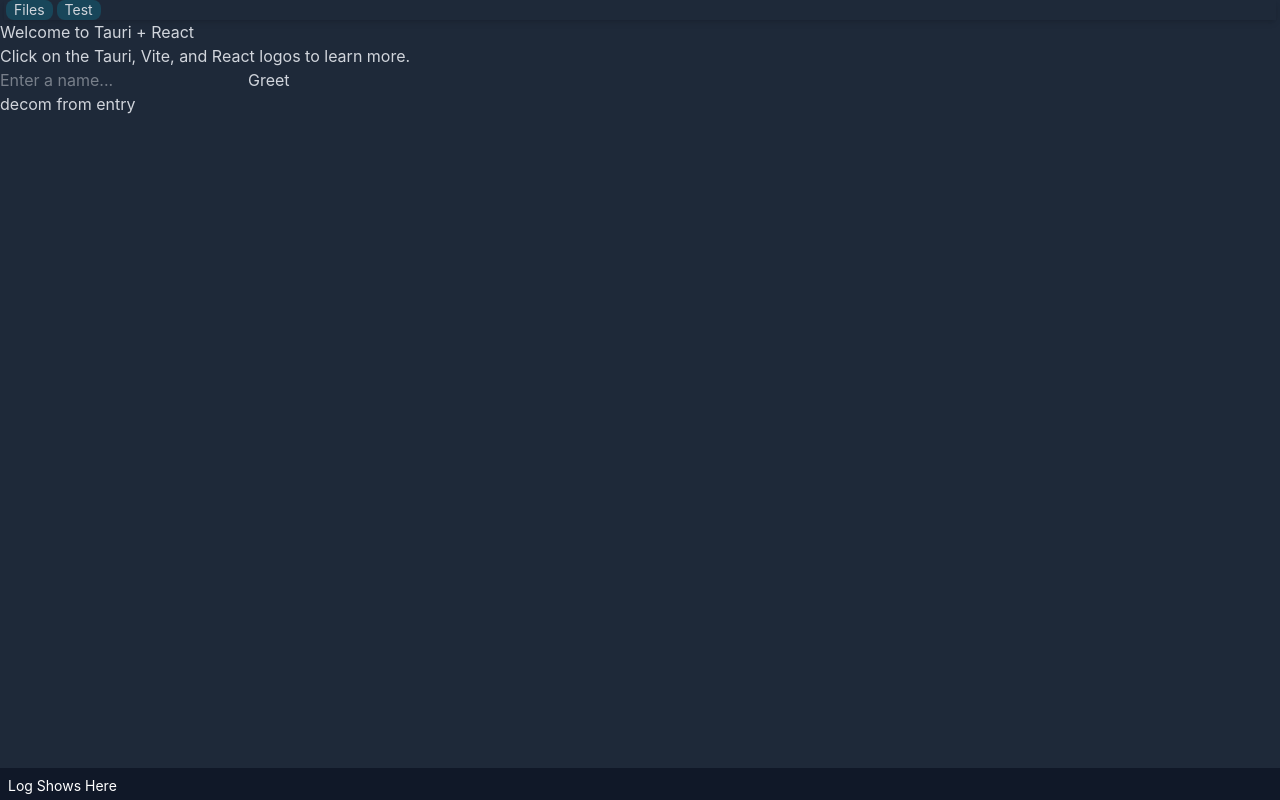
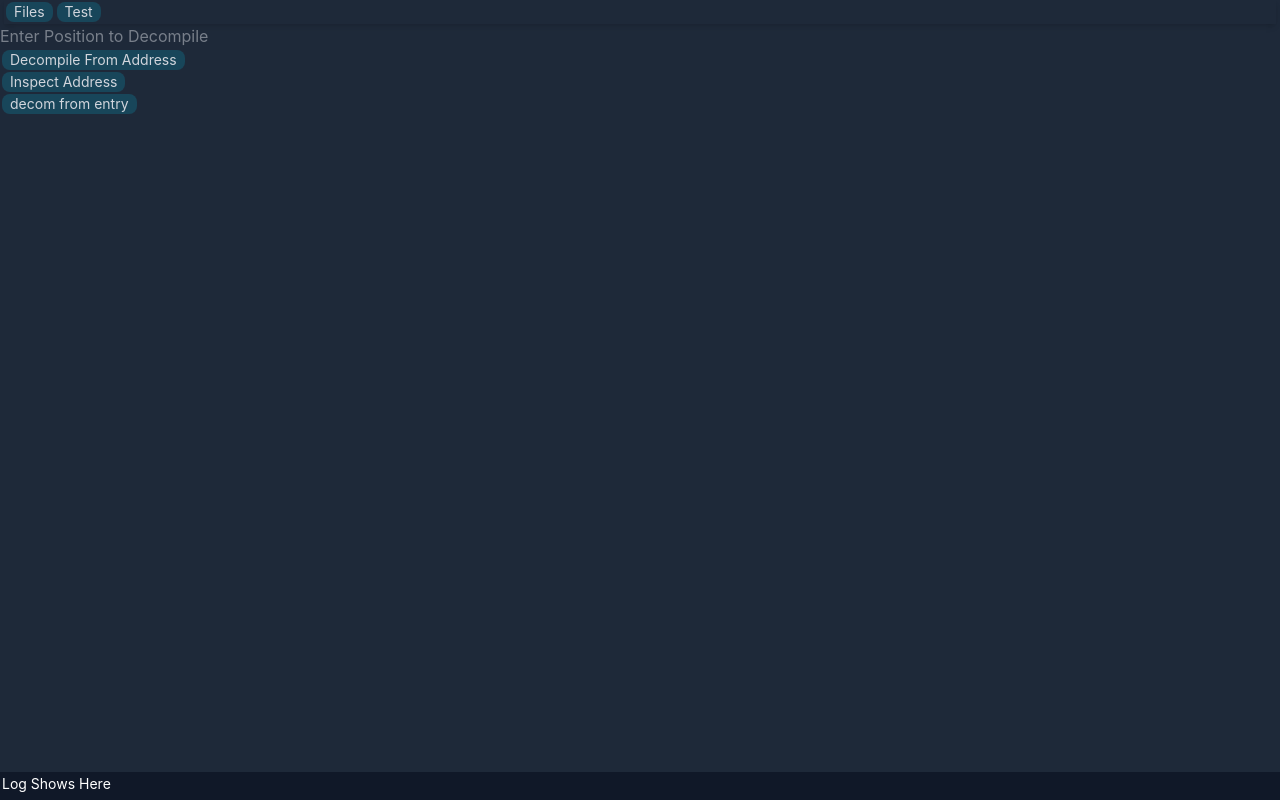
Before and after one commit to Eveheeero/fireman, a React (Vite) app in the folder firebat/: page / in a window 1280 px wide. Built offline with nearby package versions, Linux system fonts and the light colour scheme.

Commit message:
Firebat designing (Test Funcsiton)

```diff
--- a/firebat/src/App.css
+++ b/firebat/src/App.css
@@ -10,7 +10,7 @@
 }
 
 .dft-btn {
-  @apply px-2 rounded-lg bg-cyan-500/20 hover:bg-cyan-500/70 block text-sm transition duration-300 hover:text-white
+  @apply px-2 rounded-lg bg-cyan-500/20 hover:bg-cyan-500/70 block text-sm transition duration-300 hover:text-white m-0.5
 }
 
 .dropdown {
--- a/firebat/src/App.tsx
+++ b/firebat/src/App.tsx
@@ -1,55 +1,56 @@
-import { useState } from "react";
+import { SetStateAction, useState } from "react";
 import logoBackgrounded from "./assets/logo colored 512.png";
 import { invoke } from "@tauri-apps/api/core";
 import "./App.css";
 import Navigation from "./Navigation";
 import LogBar from "./LogBar";
 import { log } from "./logger";
+import * as rs from "./bindings";
 
 function App() {
-  const [greetMsg, setGreetMsg] = useState("");
-  const [name, setName] = useState("");
+  const [decompileResult, setDecompileResult] = useState("");
+  const [decompileTargetAddress, setDecompileTargetAddress] = useState("");
 
   async function greet() {
-    setGreetMsg(await invoke("greet", { name }));
+    await invoke("decom_from_address", { address: decompileTargetAddress }).then((result) => {
+      setDecompileResult("Block's Connected Address : " + result as SetStateAction<string>);
+    }).catch((error) => {
+      log("Decompile Failed", error);
+    });
   }
 
   async function decomFromEntry() {
     await invoke("decom_from_entry").then((result) => {
-      log(result);
+      setDecompileResult("Block's Connected Address : " + result as SetStateAction<string>);
     }).catch((error) => {
-      log(error);
+      log("Decompile Failed", error);
+    });
+  }
+
+  async function inspect() {
+    await invoke<rs.IrInspectResult[]>("ir_inspect", { address: decompileTargetAddress }).then((result) => {
+      log(result)
+    }).catch((error) => {
+      log("Inspect Failed", error);
     });
   }
 
   return (
     <main>
       <Navigation />
-      <h1>Welcome to Tauri + React</h1>
-
-      <div className="container">
-        {/* <div className="row invisible">
+      {/* <div className="row">
         <img src="/logo transparent.svg" className="logo" alt="transparent logo" />
         <img src={logoBackgrounded} className="logo" alt="backgrounded logo" />
       </div> */}
-        <p>Click on the Tauri, Vite, and React logos to learn more.</p>
-
-        <form
-          onSubmit={(e) => {
-            e.preventDefault();
-            greet();
-          }}
-        >
-          <input
-            onChange={(e) => setName(e.currentTarget.value)}
-            autoComplete="off"
-            placeholder="Enter a name..."
-          />
-          <button type="submit">Greet</button>
-        </form>
-        <p>{greetMsg}</p>
-        <button onClick={decomFromEntry}>decom from entry</button>
-      </div>
+      <input
+        onChange={(e) => setDecompileTargetAddress(e.currentTarget.value)}
+        autoComplete="off"
+        placeholder="Enter Position to Decompile"
+      />
+      <button onClick={greet} className="dft-btn">Decompile From Address</button>
+      <button onClick={inspect} className="dft-btn">Inspect Address</button>
+      <button onClick={decomFromEntry} className="dft-btn">decom from entry</button>
+      <p>{decompileResult}</p>
 
       <LogBar />
     </main>
--- a/firebat/src/LogBar.tsx
+++ b/firebat/src/LogBar.tsx
@@ -14,9 +14,9 @@ const LogBar: React.FC = () => {
   return (
     <div
       className={`
-        fixed bottom-0 left-0 right-0 bg-gray-900 text-white p-2 text-sm cursor-pointer
+        fixed bottom-0 left-0 right-0 bg-gray-900 text-white p-0.5 text-sm cursor-pointer
         transition-all duration-300 ease-in-out
-        ${isExpanded ? 'h-60 overflow-y-auto' : 'h-8 overflow-hidden'}
+        ${isExpanded ? 'h-60 overflow-y-auto' : 'h-7 overflow-hidden'}
       `}
       onClick={handleClick}
     >
--- a/firebat/src/logger.ts
+++ b/firebat/src/logger.ts
@@ -10,6 +10,7 @@ export const log = (...data: any[]) => {
   let s = "";
   for (const i of data) {
     s += i;
+    s += " ";
   }
   const formattedMessage = formatLogMessage(s);
   logStorage.getState().addLog(formattedMessage);
```
